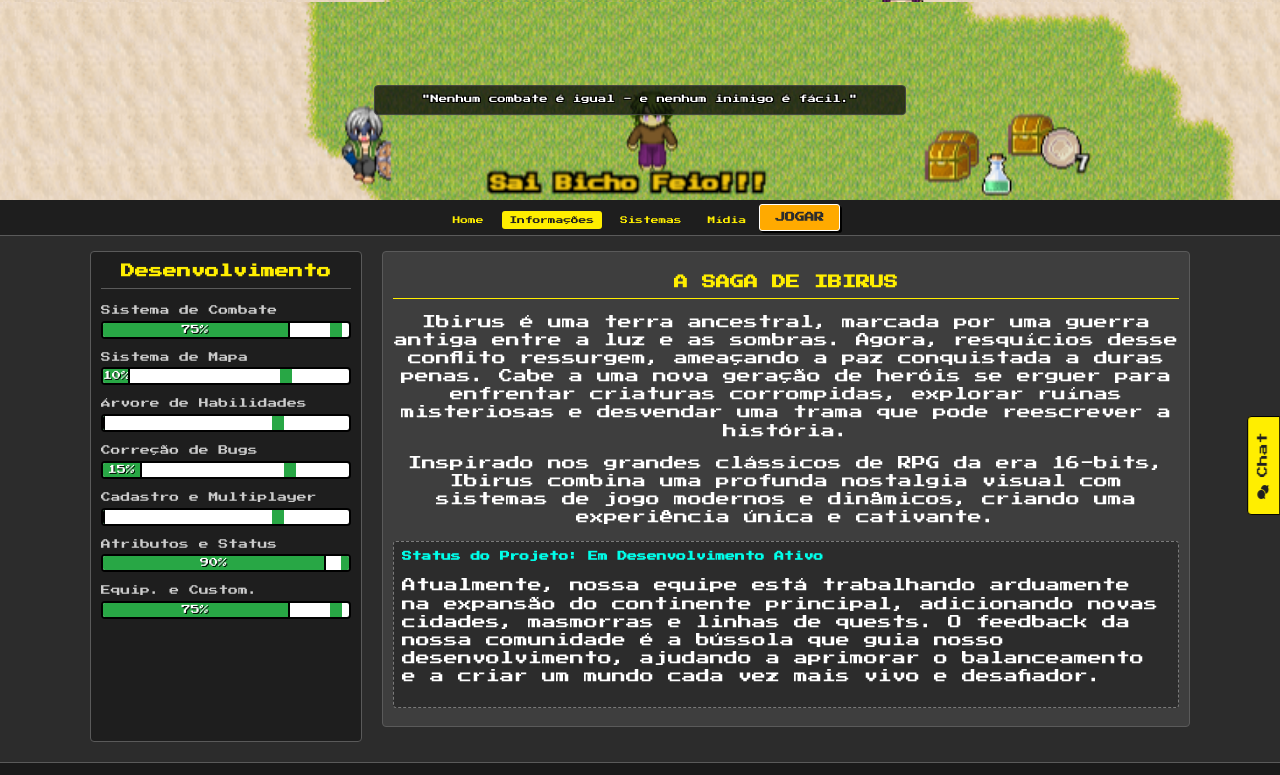
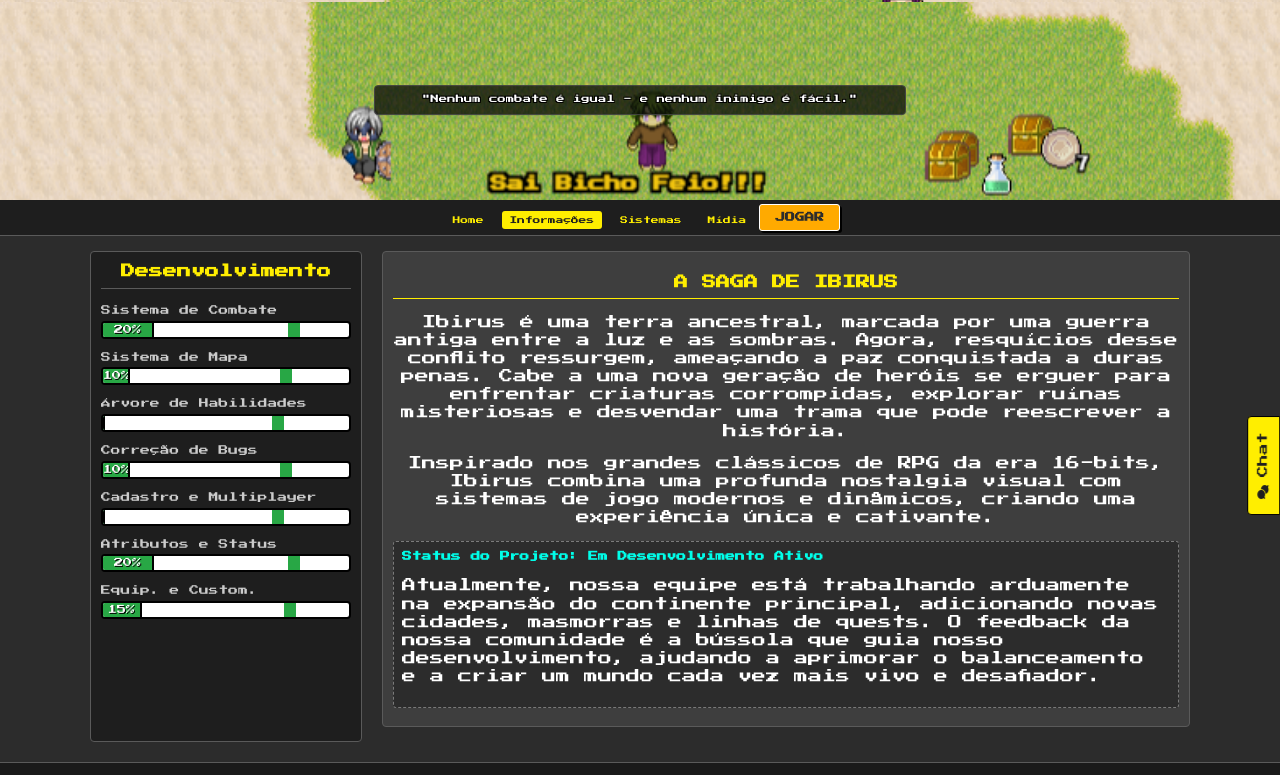
Before and after one commit to gatoesconderpg/Ibirus_Site, a plain HTML site: page info.html in a window 1280 px wide. Shown: the top 775 px of the page. Drawn offline with Linux system fonts and the light colour scheme.

Commit message:
Update info.html
alteração 01

```diff
--- a/info.html
+++ b/info.html
@@ -41,8 +41,8 @@
 
             <div class="progress-item">
             <p>Sistema de Combate</p>
-        <div class="progress-bar-container" style="--progress-width: 75%;">
-            <div class="progress-bar" style="width: 75%;">75%</div>
+            <div class="progress-bar-container" style="--progress-width: 20%;">
+            <div class="progress-bar" style="width: 20%;">20%</div>
             </div>
             </div>
 
@@ -62,8 +62,8 @@
 
             <div class="progress-item">
             <p>Correção de Bugs</p>
-                <div class="progress-bar-container" style="--progress-width: 15%;">
-                    <div class="progress-bar" style="width: 15%;">15%</div>
+            <div class="progress-bar-container" style="--progress-width: 10%;">
+            <div class="progress-bar" style="width: 10%;">10%</div>
             </div>
             </div>
 
@@ -76,15 +76,15 @@
 
             <div class="progress-item">
             <p>Atributos e Status</p>
-                <div class="progress-bar-container" style="--progress-width: 90%;">
-                    <div class="progress-bar" style="width: 90%;">90%</div>
+            <div class="progress-bar-container" style="--progress-width: 20%;">
+            <div class="progress-bar" style="width: 20%;">20%</div>
             </div>
             </div>
 
             <div class="progress-item">
             <p>Equip. e Custom.</p>
-                <div class="progress-bar-container" style="--progress-width: 75%;">
-                    <div class="progress-bar" style="width: 75%;">75%</div>
+            <div class="progress-bar-container" style="--progress-width: 15%;">
+            <div class="progress-bar" style="width: 15%;">15%</div>
             </div>
             </div>
 
```
Lines whose indentation alone changed are shown as unchanged.
